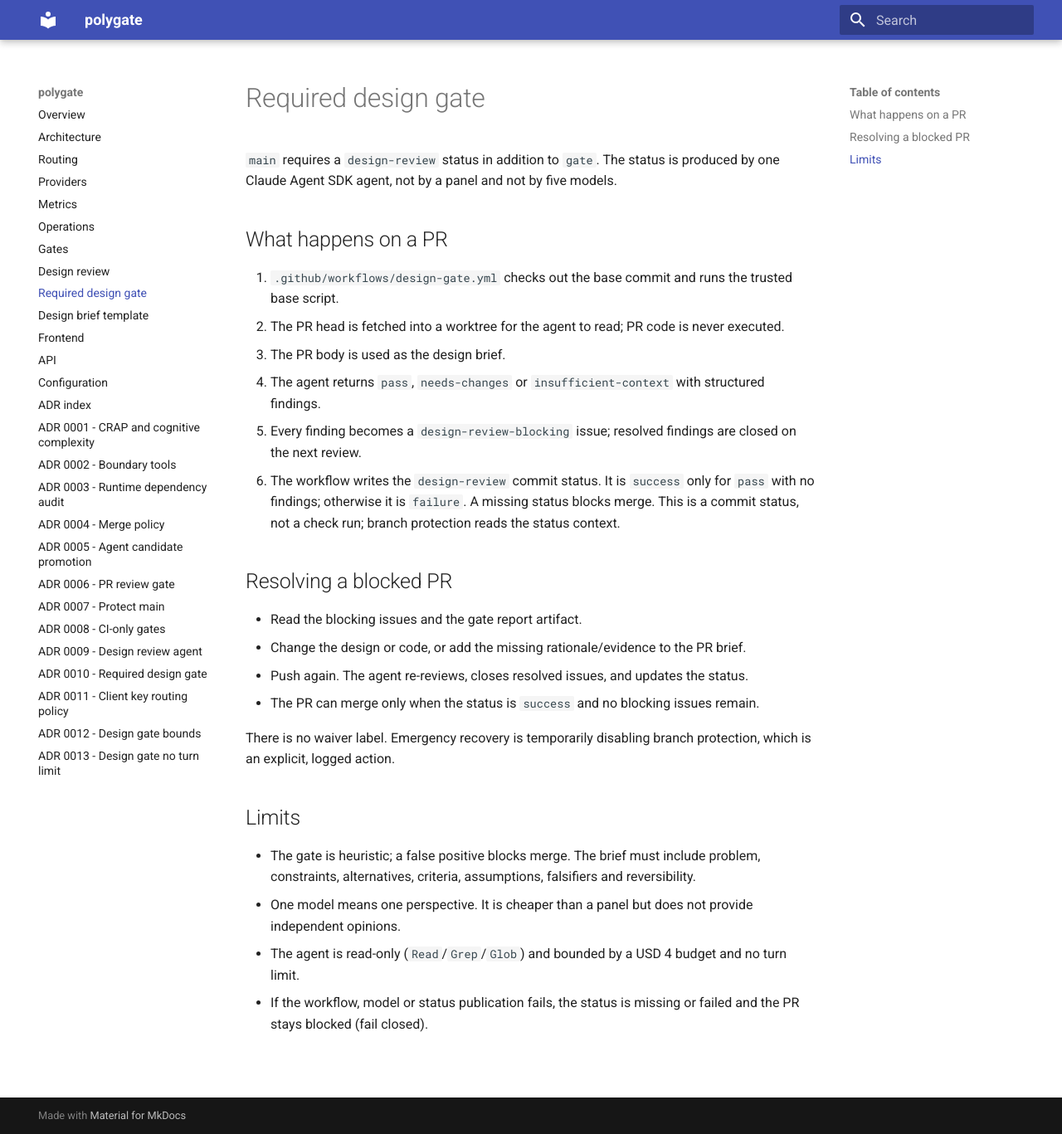
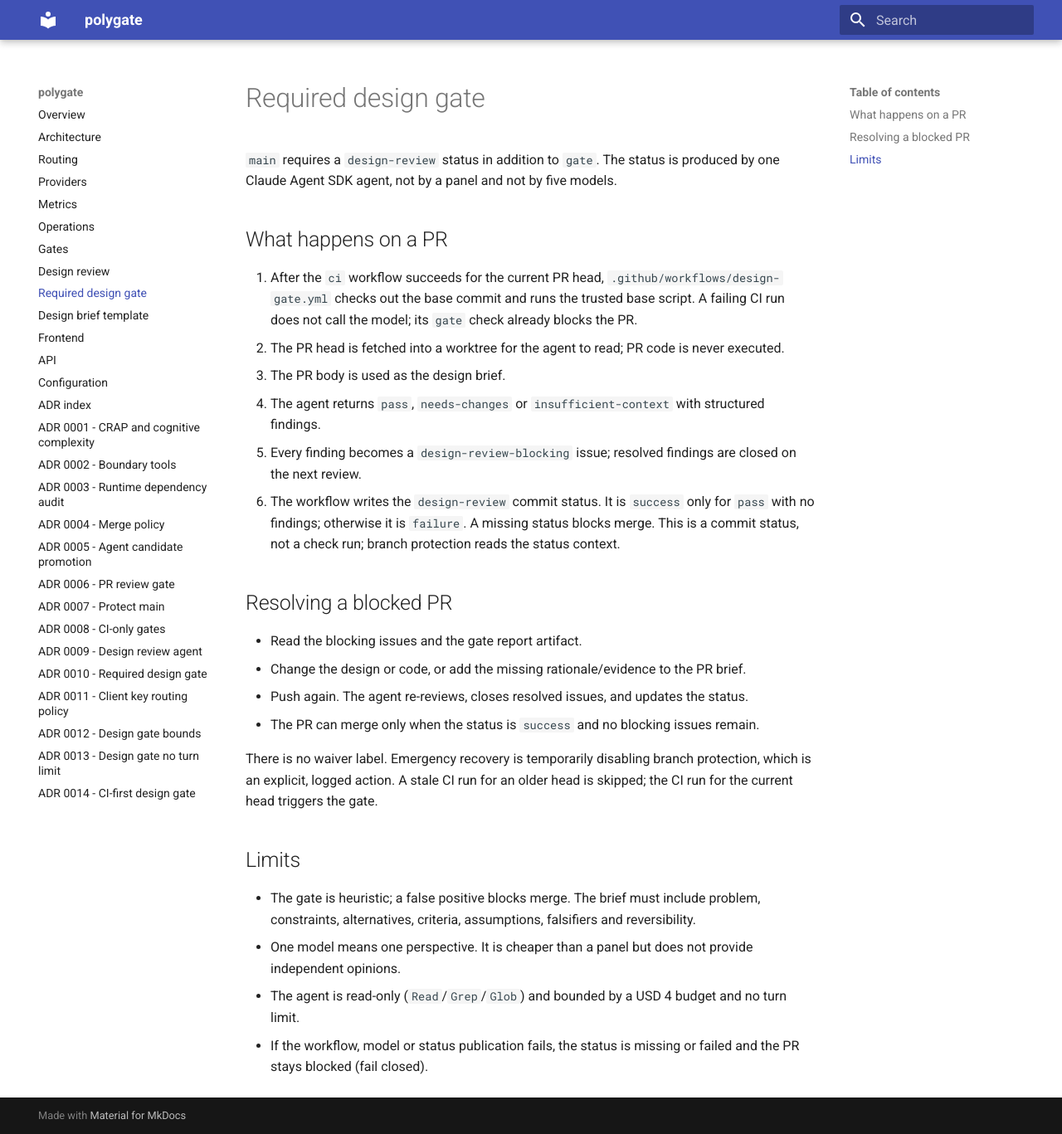
Before and after one commit to Zephyr236/polygate, an MkDocs documentation site: the page built from docs/design-gate.md, in a window 1280 px wide and 1367 px high. Shown: the whole window at 83% size. Built offline with MkDocs 1.6.1 and Material for MkDocs 9.7.7, drawn with Linux system fonts in a browser that asks for light colours.

Commit message:
ci: run the design gate only after CI succeeds
Trigger the design gate from the CI workflow_run completion and skip it unless
CI succeeded for the current PR head. A red CI PR consumes no model call; a
stale CI run is skipped. Add ADR 0014 and update the gate docs.

Co-Authored-By: Claude Code <noreply@anthropic.com>

```diff
--- a/docs/design-gate.md
+++ b/docs/design-gate.md
@@ -5,7 +5,9 @@ Claude Agent SDK agent, not by a panel and not by five models.
 
 ## What happens on a PR
 
-1. `.github/workflows/design-gate.yml` checks out the base commit and runs the trusted base script.
+1. After the `ci` workflow succeeds for the current PR head, `.github/workflows/design-gate.yml`
+   checks out the base commit and runs the trusted base script. A failing CI run does not call the
+   model; its `gate` check already blocks the PR.
 2. The PR head is fetched into a worktree for the agent to read; PR code is never executed.
 3. The PR body is used as the design brief.
 4. The agent returns `pass`, `needs-changes` or `insufficient-context` with structured findings.
@@ -23,7 +25,8 @@ Claude Agent SDK agent, not by a panel and not by five models.
 - The PR can merge only when the status is `success` and no blocking issues remain.
 
 There is no waiver label. Emergency recovery is temporarily disabling branch protection, which is
-an explicit, logged action.
+an explicit, logged action. A stale CI run for an older head is skipped; the CI run for the current
+head triggers the gate.
 
 ## Limits
 
--- a/mkdocs.yml
+++ b/mkdocs.yml
@@ -29,3 +29,4 @@ nav:
   - ADR 0011 - Client key routing policy: adr/0011-client-key-routing-policy.md
   - ADR 0012 - Design gate bounds: adr/0012-design-gate-bounds.md
   - ADR 0013 - Design gate no turn limit: adr/0013-design-gate-no-turn-limit.md
+  - ADR 0014 - CI-first design gate: adr/0014-ci-first-design-gate.md
```
Also changed, not shown: docs/adr/0014-ci-first-design-gate.md (added, +40 -0 lines), docs/adr/index.md (+1 -0 lines), 1 other file.
